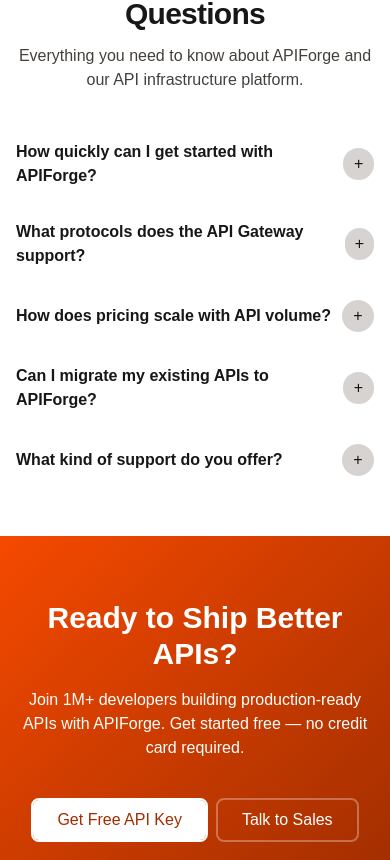
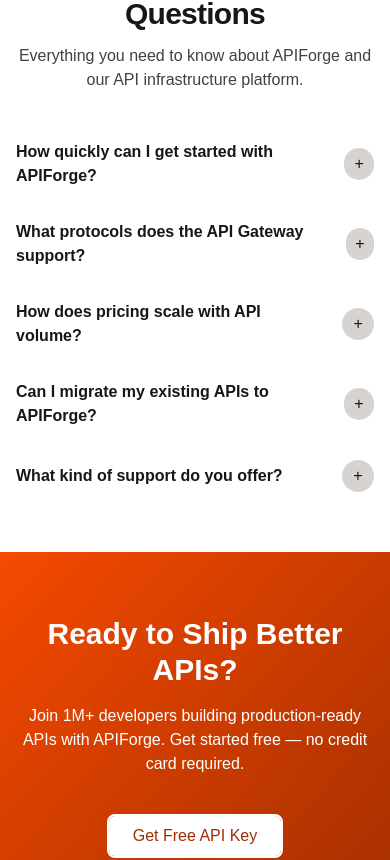
Before and after one commit to seesmof/API-Forge-Clone, a Next.js app in the folder src/: page / in a window 390 px wide. Shown: the part 4876-5736 px from the top of the page. Built offline with nearby package versions, Linux system fonts and the light colour scheme.

Commit message:
feat: make another hero button work

```diff
--- a/src/components/Contact.tsx
+++ b/src/components/Contact.tsx
@@ -7,11 +7,11 @@
           Join 1M+ developers building production-ready APIs with APIForge. Get
           started free — no credit card required.
         </p>
-        <div className="flex gap-3 mt-10 justify-center">
-          <button className="bg-white hover:bg-white/95 hover:outline-white/95 hover:shadow-xl cursor-pointer outline-2 outline-white rounded-md text-orange-800 p-2 px-6 transition duration-150">
+        <div className="flex sm:flex-row flex-col gap-3 mt-10 justify-center">
+          <button className="bg-white hover:bg-white/95 hover:outline-white/95 hover:shadow-xl cursor-pointer outline-2 outline-white rounded-md text-orange-800 p-2 px-6 transition duration-150 w-fit self-center">
             Get Free API Key
           </button>
-          <button className="rounded-md cursor-pointer outline-2 outline-white/30 p-2 px-6 transition hover:outline-white/70 duration-150">
+          <button className="rounded-md cursor-pointer outline-2 outline-white/30 p-2 px-6 transition hover:outline-white/70 duration-150 w-fit self-center">
             Talk to Sales
           </button>
         </div>
--- a/src/components/Hero.tsx
+++ b/src/components/Hero.tsx
@@ -61,7 +61,7 @@
             <Link href="#startSection"> Get Free API Key</Link>
           </button>
           <button className="bg-transparent outline-2 outline-stone-300 rounded-md hover:bg-slate-50 cursor-pointer px-6 py-2">
-            <Link href={"#services"}>View Documentation</Link>
+            <Link href="#servicesSection">View Documentation</Link>
           </button>
         </article>
       </div>
--- a/src/components/Platform.tsx
+++ b/src/components/Platform.tsx
@@ -191,7 +191,7 @@
   }, [currentTestimonial]);
 
   return (
-    <div className="bg-stone-50 border-t border-stone-300">
+    <div id="servicesSection" className="bg-stone-50 border-t border-stone-300">
       <div className="px-4 pt-16 flex flex-col">
         <Badge className="self-center">Platform</Badge>
         <article className="text-center">
--- a/src/components/Start.tsx
+++ b/src/components/Start.tsx
@@ -121,7 +121,7 @@
   return (
     <>
       <div
-        className="flex flex-row justify-between items-center pb-3"
+        className="flex flex-row justify-between gap-3 items-center pb-3"
         onClick={() => setIsOpen((isOpen) => !isOpen)}
       >
         <h3 className="font-bold">{title}</h3>
```
